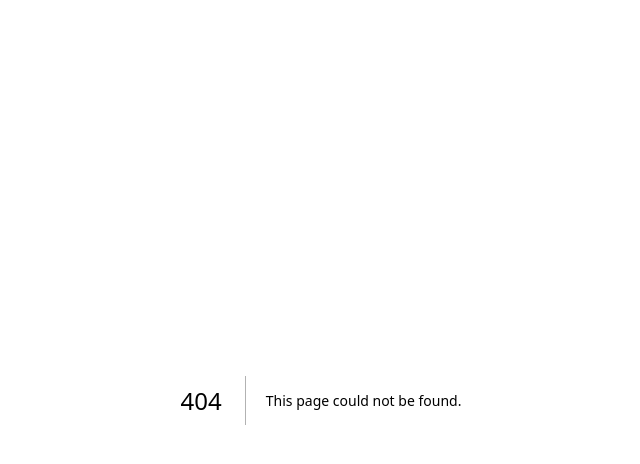
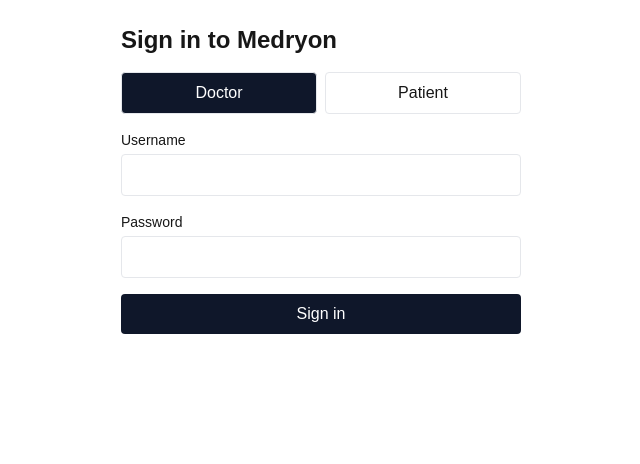
Before and after one commit to akashsoni0786/clinic-app, a Next.js app: page /login in a window 1280 px wide. Before the commit this address had no page. Shown: the top 464 px of the page, without its empty margins (319-959 px from the left). Built offline with nearby package versions, Linux system fonts and the light colour scheme; no server answers.

Commit message:
feat(auth): add login page with patient/doctor role toggle
TDD: 4/4 tests pass. Wraps app in SessionProvider via Providers.jsx;
adds (public)/login route group page.

```diff
--- /dev/null
+++ b/app/(public)/login/page.jsx
@@ -0,0 +1,5 @@
+import LoginForm from '@/components/auth/LoginForm';
+
+export default function LoginPage() {
+  return <LoginForm />;
+}
--- a/app/layout.js
+++ b/app/layout.js
@@ -1,5 +1,6 @@
 import localFont from "next/font/local";
 import "./globals.css";
+import Providers from "@/components/Providers";
 
 const geistSans = localFont({
   src: "./fonts/GeistVF.woff",
@@ -13,8 +14,8 @@
 });
 
 export const metadata = {
-  title: "Create Next App",
-  description: "Generated by create next app",
+  title: "Medryon",
+  description: "Clinic management",
 };
 
 export default function RootLayout({ children }) {
@@ -23,7 +24,7 @@
       <body
         className={`${geistSans.variable} ${geistMono.variable} antialiased`}
       >
-        {children}
+        <Providers>{children}</Providers>
       </body>
     </html>
   );
--- /dev/null
+++ b/components/Providers.jsx
@@ -0,0 +1,7 @@
+'use client';
+
+import { SessionProvider } from 'next-auth/react';
+
+export default function Providers({ children }) {
+  return <SessionProvider>{children}</SessionProvider>;
+}
--- /dev/null
+++ b/components/auth/LoginForm.jsx
@@ -0,0 +1,106 @@
+'use client';
+
+import { useEffect, useState } from 'react';
+import { signIn } from 'next-auth/react';
+import { dashboardForRole } from '@/lib/permissions';
+
+export default function LoginForm() {
+  const [role, setRole] = useState('doctor');
+  const [form, setForm] = useState({ username: '', email: '', password: '' });
+  const [error, setError] = useState(null);
+  const [submitting, setSubmitting] = useState(false);
+  const [firstRunChecked, setFirstRunChecked] = useState(false);
+
+  useEffect(() => {
+    fetch('/api/auth/first-run-status')
+      .then((r) => r.json())
+      .then((d) => {
+        if (d.isFirstRun) {
+          window.location.href = '/doctor/first-run';
+        } else {
+          setFirstRunChecked(true);
+        }
+      })
+      .catch(() => setFirstRunChecked(true));
+  }, []);
+
+  function update(field) {
+    return (e) => setForm((f) => ({ ...f, [field]: e.target.value }));
+  }
+
+  async function onSubmit(e) {
+    e.preventDefault();
+    setError(null);
+    setSubmitting(true);
+    try {
+      const credentials =
+        role === 'doctor'
+          ? { username: form.username, password: form.password, redirect: false }
+          : { email: form.email, password: form.password, redirect: false };
+      const res = await signIn(role, credentials);
+      if (!res || !res.ok) {
+        setError('Invalid credentials');
+      } else {
+        const target = role === 'doctor' ? dashboardForRole('staff') : dashboardForRole('patient');
+        window.location.href = target;
+      }
+    } finally {
+      setSubmitting(false);
+    }
+  }
+
+  if (!firstRunChecked) {
+    return <div className="p-8 text-center text-sm text-gray-500">Loading…</div>;
+  }
+
+  return (
+    <div className="max-w-md mx-auto p-6">
+      <h1 className="text-2xl font-bold mb-4">Sign in to Medryon</h1>
+
+      <div className="flex gap-2 mb-4">
+        <button
+          type="button"
+          onClick={() => setRole('doctor')}
+          className={`flex-1 rounded border p-2 ${role === 'doctor' ? 'bg-slate-900 text-white' : ''}`}
+        >
+          Doctor
+        </button>
+        <button
+          type="button"
+          onClick={() => setRole('patient')}
+          className={`flex-1 rounded border p-2 ${role === 'patient' ? 'bg-slate-900 text-white' : ''}`}
+        >
+          Patient
+        </button>
+      </div>
+
+      <form onSubmit={onSubmit} className="space-y-4">
+        {role === 'doctor' ? (
+          <div>
+            <label htmlFor="username" className="block text-sm font-medium">Username</label>
+            <input id="username" type="text" required value={form.username} onChange={update('username')}
+              className="mt-1 block w-full rounded border p-2" />
+          </div>
+        ) : (
+          <div>
+            <label htmlFor="email" className="block text-sm font-medium">Email</label>
+            <input id="email" type="email" required value={form.email} onChange={update('email')}
+              className="mt-1 block w-full rounded border p-2" />
+          </div>
+        )}
+        <div>
+          <label htmlFor="password" className="block text-sm font-medium">Password</label>
+          <input id="password" type="password" required value={form.password} onChange={update('password')}
+            className="mt-1 block w-full rounded border p-2" />
+        </div>
+
+        {error && <p className="text-sm text-red-600">{error}</p>}
+
+        <button type="submit" disabled={submitting}
+          className="w-full rounded bg-slate-900 px-4 py-2 text-white disabled:opacity-50">
+          {submitting ? 'Signing in…' : 'Sign in'}
+        </button>
+      </form>
+    </div>
+  );
+}
```
Also changed, not shown: 1 other file (tests, documents, lock files or other folders).
